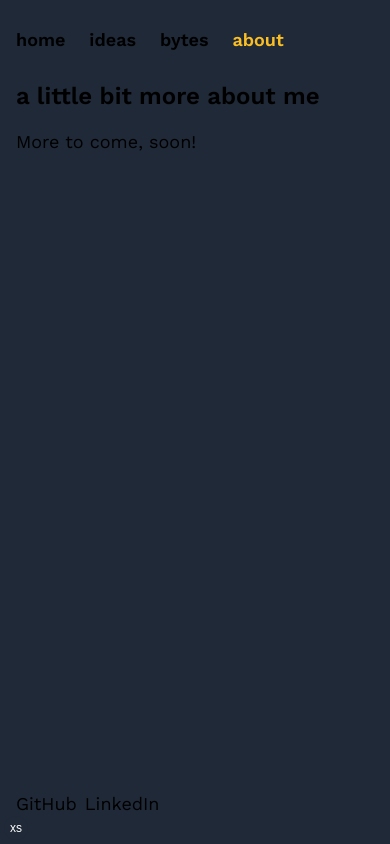
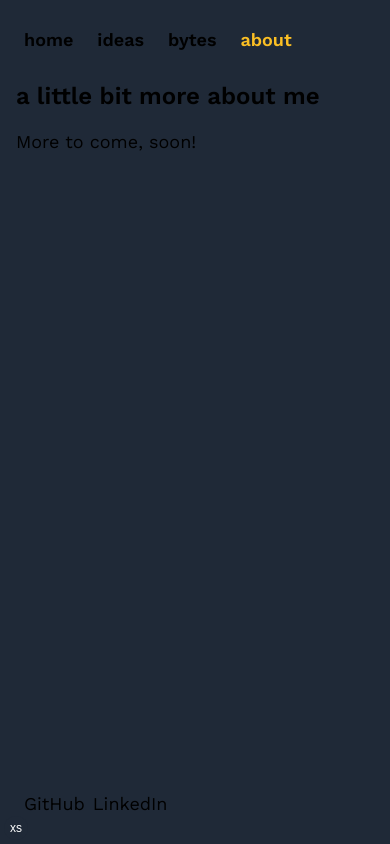
Before and after one commit to lucasheriques/lucasfaria.dev-v2, a Next.js app: page /about in a window 390 px wide. Built offline with nearby package versions, Linux system fonts and the light colour scheme; a web font is replaced by a local one.

Commit message:
fix mobile layout

```diff
--- a/src/components/article.tsx
+++ b/src/components/article.tsx
@@ -15,9 +15,9 @@ type ArticleProps = {
 const Article = ({ title, date, content, type }: ArticleProps) => {
   const humanizedDate = format(new Date(date), "MMMM do, yyyy");
   return (
-    <div className="grid lg:article-grid gap-y-8 sm:gap-y-12 max-w-3xl mx-auto lg:max-w-full px-4">
+    <div className="grid lg:article-grid gap-y-8 sm:gap-y-12 px-6">
       <aside className="hidden lg:flex"></aside>
-      <article className="prose dark:prose-invert text-xl font-serif text-gray-100 lg:px-4">
+      <article className="prose dark:prose-invert text-xl font-serif max-w-full overflow-hidden text-gray-100 lg:px-4">
         <h1>{title}</h1>
         {humanizedDate}
         <MDXRemote
--- a/src/components/footer.tsx
+++ b/src/components/footer.tsx
@@ -2,7 +2,7 @@ import { socials } from "@/helpers/constants";
 
 function Footer() {
   return (
-    <footer className="flex justify-between w-full px-4 items-center h-20 md:h-40 md:max-w-3xl mx-auto">
+    <footer className="flex justify-between w-full px-6 items-center h-20 md:h-40 md:max-w-3xl mx-auto">
       <div className="flex gap-2">
         <a href={socials.github} target="_blank">
           GitHub
--- a/src/components/header.tsx
+++ b/src/components/header.tsx
@@ -2,7 +2,7 @@ import HeaderNavigation from "./header-navigation";
 
 const Header = () => {
   return (
-    <header className="flex w-full px-6 justify-between items-center h-20 md:h-40 md:max-w-3xl mx-auto">
+    <header className="flex w-full px-8 justify-between items-center h-20 md:h-40 md:max-w-3xl mx-auto">
       <HeaderNavigation />
       <div className="flex gap-2"></div>
     </header>
```
